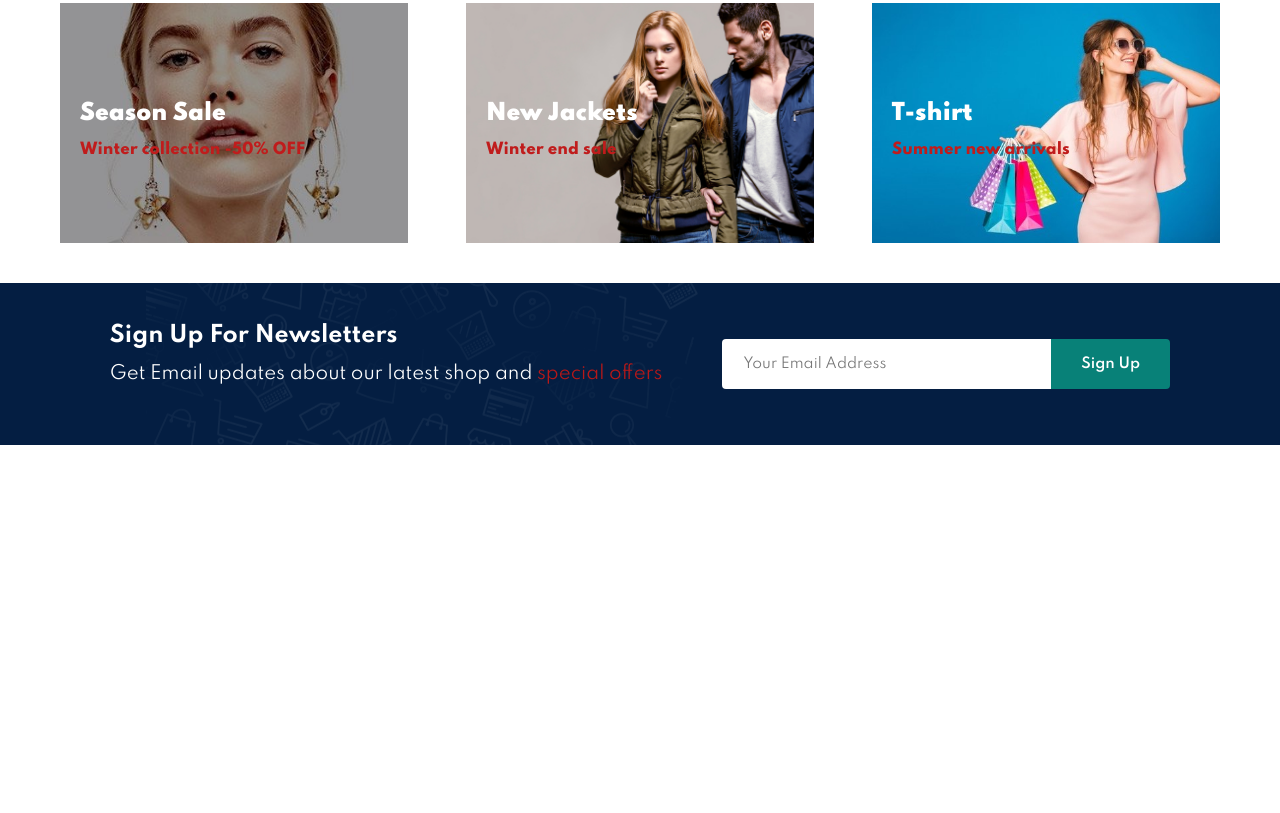
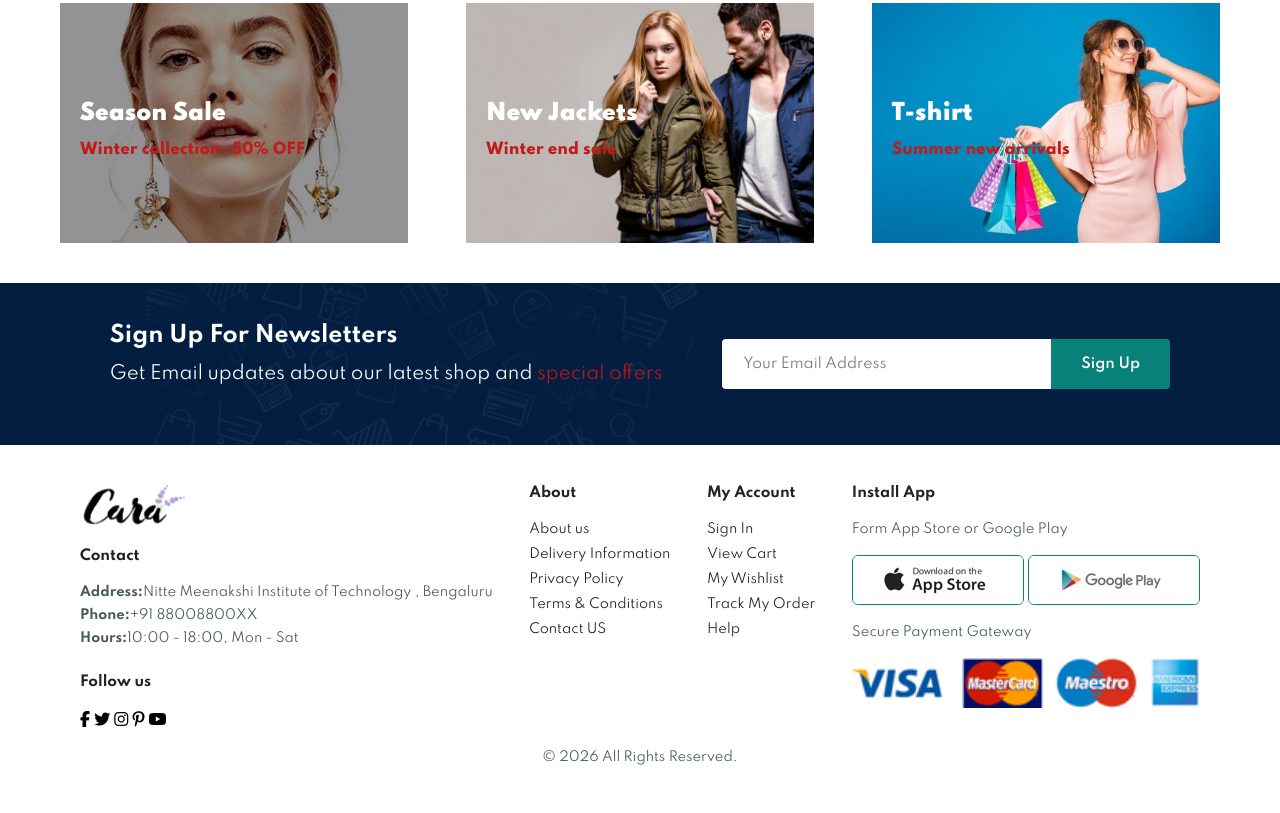
Before and after one commit to akhil053/E-commerce-website, a website: page index.html in a window 1280 px wide. Shown: the part 3936-4749 px from the top of the page. Before the commit the page ends 4381 px from the top, so only its background shows below. Drawn offline with Linux system fonts and the light colour scheme.

Commit message:
Added footer in HTML Page

```diff
--- a/index.html
+++ b/index.html
@@ -392,6 +392,59 @@
     </div>
   </section>
 
+  <footer class="section-p1">
+    <div class="col">
+      <img class="logo" src="img/logo.png" alt="">
+      <h4>Contact</h4>
+      <p><strong>Address:</strong>Nitte Meenakshi Institute of Technology , Bengaluru</p>
+      <p><strong>Phone:</strong>+91 88008800XX</p>
+      <p><strong>Hours:</strong>10:00 - 18:00, Mon - Sat</p>
+      <div class="follow">
+        <h4>Follow us</h4>
+        <div class="icon">
+          <i class="fab fa-facebook-f"></i>
+          <i class="fab fa-twitter"></i>
+          <i class="fab fa-instagram"></i>
+          <i class="fab fa-pinterest-p"></i>
+          <i class="fab fa-youtube"></i>
+        </div>
+      </div>
+    </div>
+
+    <div class="col">
+      <h4><strong>About</strong></h4>
+      <a href="#">About us</a>
+      <a href="#">Delivery Information</a>
+      <a href="#">Privacy Policy</a>
+      <a href="#">Terms & Conditions</a>
+      <a href="#">Contact US</a>
+    </div>
+
+    <div class="col">
+      <h4><strong>My Account</strong></h4>
+      <a href="#">Sign In</a>
+      <a href="#">View Cart</a>
+      <a href="#">My Wishlist</a>
+      <a href="#">Track My Order</a>
+      <a href="#">Help</a>
+    </div>
+
+    <div class="col install">
+      <h4>Install App</h4>
+      <p>Form App Store or Google Play </p>
+      <div class="row">
+        <img src="img/pay/app.jpg" alt="">
+        <img src="img/pay/play.jpg" alt="">
+      </div>
+      <p>Secure Payment Gateway </p>
+      <img src="img/pay/pay.png" alt="">
+    </div>
+
+    <div class="copyright">
+      <p>&copy; 2026 All Rights Reserved.</p>
+    </div>
+  </footer>
+
   <script src="script.js"></script>
 </body>
 
--- a/style.css
+++ b/style.css
@@ -474,3 +474,69 @@ body {
     border-top-left-radius: 0;
     border-bottom-left-radius: 0;
 }
+
+footer{
+    display: flex;
+    flex-wrap: wrap;
+    justify-content: space-between;
+}
+
+footer .col{
+    display: flex;
+    flex-direction: column;
+    margin-bottom: 20px;
+}
+
+footer .col .logo{
+    width: 150px;
+    height: auto;
+    margin-bottom: 20px;
+}
+
+
+footer h4{
+    font-size: 14px;
+    padding-bottom: 20px;
+}
+
+footer p {
+    font-size: 13px;
+    margin: 0 0 8px 0;
+}
+
+
+footer a {
+    font-size: 13px;
+    text-decoration: none;
+    color: #222;
+    margin-bottom: 10px;
+}
+
+footer .follow{
+    margin-top: 20px;
+}
+
+footer .follow .i{
+    color: #465b52;
+    padding:4px ;
+    cursor: pointer;
+}
+
+footer .install .row img{
+    border: 1px solid #088178;
+    border-radius: 6px;
+}
+
+footer .install img{
+    margin: 10px 0 15px 0;
+}
+
+footer .follow i:hover,
+footer a:hover{
+    color: #088178;
+}
+
+footer .copyright{
+    width: 100%;
+    text-align: center;
+}
```
